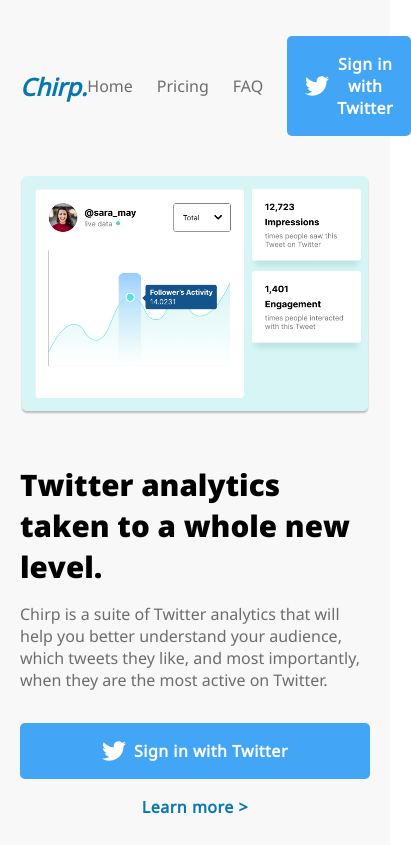
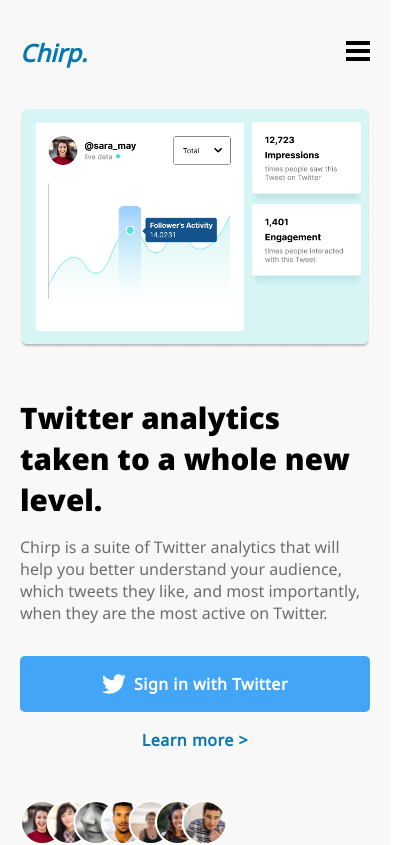
Before and after one commit to sunnyshaikh/chirp-landing-page, a React (Vite) app: page / in a window 390 px wide. Shown: the top 845 px of the page, 411 px wide, since content can reach past the window. Built offline with nearby package versions, Linux system fonts and the light colour scheme.

Commit message:
navbar menu toggle: mobile responsive

```diff
--- a/src/components/Navbar.jsx
+++ b/src/components/Navbar.jsx
@@ -1,11 +1,14 @@
-import React from 'react'
+import React, { useState } from 'react'
 import Button from './Button'
+import Ham from "../Assets/HamburgerMenu.svg"
 
 const Navbar = () => {
+  const [toggle, setToggle] = useState(false)
+
   return (
     <nav className="navbar">
       <a href="./" role="img" className="navbar__logo logo">Chirp.</a>
-      <ul className="navbar__menu">
+      <ul className={`${toggle ? "navbar__menu active" : "navbar__menu"}`}>
         <li className="navbar__item">
           <a href="#" className="navbar__list">Home</a>
         </li>
@@ -17,6 +20,9 @@
         </li>
         <Button text="Sign in with Twitter" />
       </ul>
+      <button className="navbar__toggle_menu" onClick={() => setToggle(!toggle)}>
+        <img src={Ham} alt="toggle" />
+      </button>
     </nav>
   )
 }
--- a/src/index.css
+++ b/src/index.css
@@ -55,11 +55,14 @@
   max-width: 100%;
 }
 
-.btn {
+button {
   background: none;
   border: 0;
   outline: 0;
   cursor: pointer;
+}
+
+.btn {
   font-family: var(--body-font);
   color: var(--secondary);
   font-weight: 600;
@@ -88,6 +91,7 @@
 
 /* navbar */
 .navbar {
+  position: relative;
   width: 100%;
   padding: 1rem 0;
   display: flex;
@@ -107,10 +111,15 @@
   display: flex;
   align-items: center;
   gap: 1.5rem;
+  transition: .5s ease;
 }
 
 .navbar__list {
   color: var(--light);
+}
+
+.navbar__toggle_menu {
+  display: none;
 }
 
 /* hero css */
@@ -209,6 +218,28 @@
     font-size: 16px;
   }
 
+  .navbar__menu {
+    /* display: none; */
+    position: absolute;
+    flex-direction: column;
+    top: 100%;
+    max-height: 0;
+    background-color: var(--white);
+    border-radius: 10px;
+    width: 100%;
+    box-shadow: 0 5px 10px rgba(0, 0, 0, .1);
+    overflow: hidden;
+  }
+
+  .navbar__menu.active {
+    max-height: 300px;
+    padding: 2rem 1rem;
+  }
+
+  .navbar__toggle_menu {
+    display: inline-block;
+  }
+
   .hero__title {
     font-size: 1.85rem;
   }
```
Also changed, not shown: src/Assets/HamburgerMenu.svg (renamed from src/Assets/Hamburger Menu.svg).
